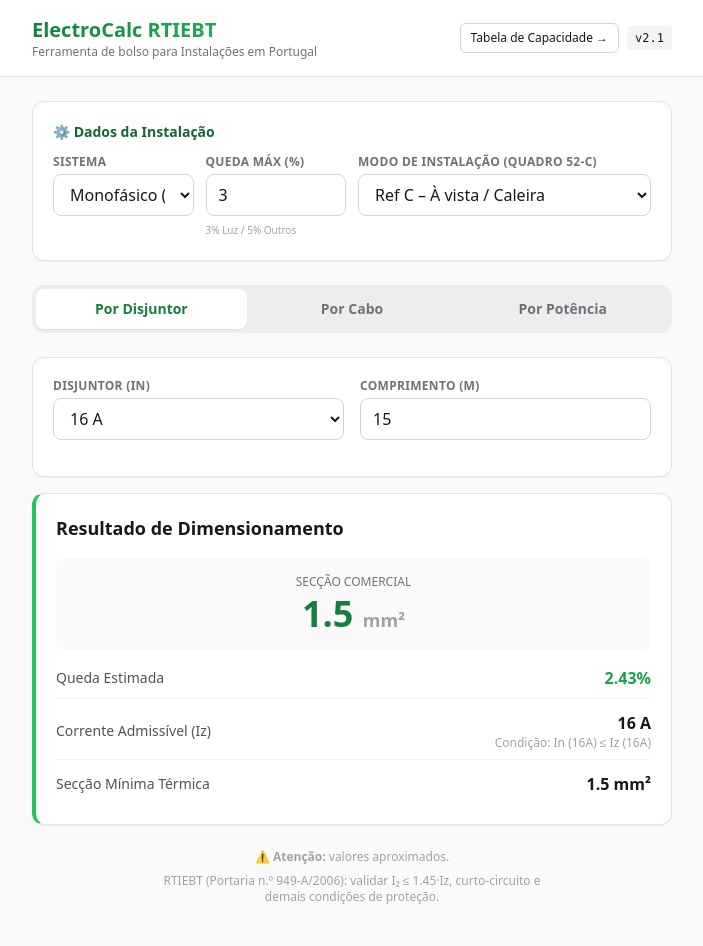
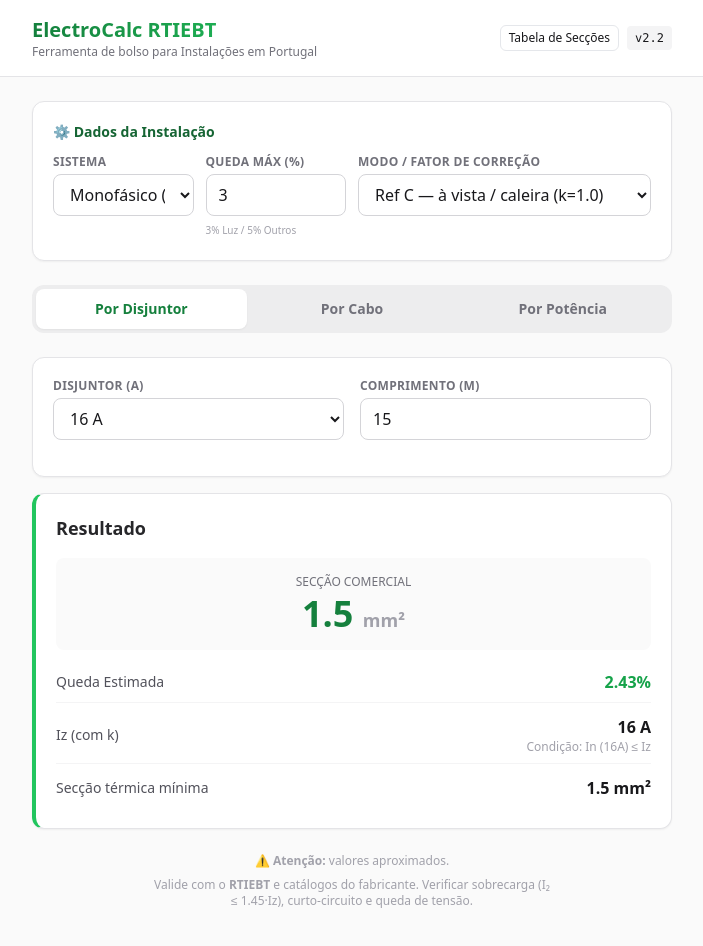
Before and after one commit to Avjdavid/electrocalc-rtiebt, a React (Vite) app: page / in a window 1280 px wide. Shown: the top 946 px of the page, without its empty margins (288-991 px from the left). Built offline with nearby package versions, Linux system fonts and the light colour scheme.

Commit message:
feat: alinhar app com tabela oficial (Iz+brk) e teto de disjuntor por secção

```diff
--- a/src/App.tsx
+++ b/src/App.tsx
@@ -2,94 +2,86 @@ import React, { useMemo, useState } from "react";
 import { Link } from "react-router-dom";
 
 /**
- * ElectroCalc RTIEBT v2.1 (PT-PT Edition)
- * - Terminologia PT-PT
- * - Fatores de correção por método (A/B/C) e agrupamento
- * - Verificação de queda (3%/5%)
+ * ElectroCalc RTIEBT — v2.2 (PT-PT)
+ * - Tabela base alinhada com a página /tabela (cobre 70°C)
+ * - Disjuntores padrão expandidos até 200 A
+ * - Em “Por Cabo”, o disjuntor máximo fica limitado ao sugerido da tabela
  */
 
 type PhaseMode = "1F" | "3F";
-
 const V_BY_MODE: Record<PhaseMode, number> = { "1F": 230, "3F": 400 };
 
-// Resistividade do cobre (Ω·mm²/m)
+// Resistividade prática do cobre (Ω·mm²/m)
 const RHO_CU = 0.0175;
 
-/** Tabela base (PVC 70°C) – valores aproximados */
-const CABLE_TABLE = [
-  { s: 1.5,  I: 16  },
-  { s: 2.5,  I: 21  },
-  { s: 4,    I: 28  },
-  { s: 6,    I: 36  },
-  { s: 10,   I: 50  },
-  { s: 16,   I: 68  },
-  { s: 25,   I: 89  },
-  { s: 35,   I: 110 },
-  { s: 50,   I: 140 },
-  { s: 70,   I: 175 },
-  { s: 95,   I: 210 },
-  { s: 120,  I: 245 },
+// === TABELA BASE (mesmos valores da página /tabela) ===
+const CABLE_TABLE: { s: number; I: number; brk: number }[] = [
+  { s: 1.5,   I: 16,  brk: 16  },
+  { s: 2.5,   I: 21,  brk: 20  },
+  { s: 4,     I: 28,  brk: 25  },
+  { s: 6,     I: 36,  brk: 32  },
+  { s: 10,    I: 50,  brk: 50  },
+  { s: 16,    I: 68,  brk: 63  },
+  { s: 25,    I: 89,  brk: 80  },
+  { s: 35,    I: 110, brk: 100 },
+  { s: 50,    I: 140, brk: 125 },
+  { s: 70,    I: 175, brk: 160 },
+  { s: 95,    I: 210, brk: 200 },
+  { s: 120,   I: 245, brk: 200 },
 ];
 
+// Disjuntores comerciais disponíveis
 const BREAKERS = [6, 10, 16, 20, 25, 32, 40, 50, 63, 80, 100, 125, 160, 200];
 
-// ---------- Utils ----------
-function round(x: number, p = 1) {
-  const f = Math.pow(10, p);
-  return Math.round(x * f) / f;
-}
-
-/** Escolhe secção tal que Iz*k_corr >= In */
-function pickCableByCurrent(I_target: number, k_corr: number) {
-  const I_norm = I_target / k_corr;
-  return CABLE_TABLE.find(r => r.I >= I_norm) ?? CABLE_TABLE[CABLE_TABLE.length - 1];
-}
+// ===== Utilitários =====
+function round(x: number, p = 1) { const f = 10 ** p; return Math.round(x * f) / f; }
 
 function pickBreakerByCurrent(I: number) {
   for (const b of BREAKERS) if (b >= I) return b;
   return BREAKERS[BREAKERS.length - 1];
 }
 
-/** Queda de tensão em % */
-function voltageDropPercent({ mode, I, L, S, V }: { mode: PhaseMode; I: number; L: number; S: number; V: number; }) {
-  const R_per_m = RHO_CU / S;
+/** Escolhe secção cuja Iz*k >= In (critério térmico) */
+function pickCableByCurrent(In: number, k: number) {
+  const need = In / k;
+  return CABLE_TABLE.find(r => r.I >= need) ?? CABLE_TABLE[CABLE_TABLE.length - 1];
+}
+
+/** Queda de tensão (%) */
+function voltageDropPercent(mode: PhaseMode, I: number, L: number, S: number, V: number) {
+  const Rm = RHO_CU / S;
   const k = mode === "1F" ? 2 : Math.sqrt(3);
-  const dV = k * I * L * R_per_m;
+  const dV = k * I * L * Rm;
   return (dV / V) * 100;
 }
 
-/** Sobe secção até cumprir a queda */
-function autoCableForDrop({ mode, I, L, V, limitPct, baseS }:
-  { mode: PhaseMode; I: number; L: number; V: number; limitPct: number; baseS: number }) {
+/** Sobe secção até cumprir queda de tensão */
+function autoCableForDrop(mode: PhaseMode, I: number, L: number, V: number, limitPct: number, baseS: number) {
   const start = CABLE_TABLE.findIndex(c => c.s === baseS);
   const space = start >= 0 ? CABLE_TABLE.slice(start) : CABLE_TABLE;
-  for (const r of space) {
-    const drop = voltageDropPercent({ mode, I, L, S: r.s, V });
-    if (drop <= limitPct) return { s: r.s, drop };
+  for (const row of space) {
+    const drop = voltageDropPercent(mode, I, L, row.s, V);
+    if (drop <= limitPct) return { s: row.s, drop };
   }
   const last = CABLE_TABLE[CABLE_TABLE.length - 1];
-  return { s: last.s, drop: voltageDropPercent({ mode, I, L, S: last.s, V }) };
+  return { s: last.s, drop: voltageDropPercent(mode, I, L, last.s, V) };
 }
 
-// ---------- UI ----------
+// ===== UI pequenos =====
 const Card = ({ children, className = "" }: { children: React.ReactNode; className?: string }) =>
   <div className={`bg-white rounded-xl border border-zinc-200 shadow-sm p-5 ${className}`}>{children}</div>;
 
 const Label = ({ children }: { children: React.ReactNode }) =>
   <label className="block text-xs font-semibold text-zinc-500 uppercase tracking-wide mb-1">{children}</label>;
 
-const Input = (props: React.InputHTMLAttributes<HTMLInputElement>) =>
-  <input {...props} className="w-full rounded-lg border border-zinc-300 px-3 py-2 text-zinc-900 focus:ring-2 focus:ring-blue-500 focus:border-blue-500 outline-none transition-all" />;
+const Input = (p: React.InputHTMLAttributes<HTMLInputElement>) =>
+  <input {...p} className="w-full rounded-lg border border-zinc-300 px-3 py-2 text-zinc-900 focus:ring-2 focus:ring-blue-500 focus:border-blue-500 outline-none transition-all" />;
 
-const Select = (props: React.SelectHTMLAttributes<HTMLSelectElement>) =>
-  <select {...props} className="w-full rounded-lg border border-zinc-300 px-3 py-2 text-zinc-900 focus:ring-2 focus:ring-blue-500 focus:border-blue-500 outline-none bg-white transition-all" />;
+const Select = (p: React.SelectHTMLAttributes<HTMLSelectElement>) =>
+  <select {...p} className="w-full rounded-lg border border-zinc-300 px-3 py-2 text-zinc-900 focus:ring-2 focus:ring-blue-500 focus:border-blue-500 outline-none bg-white transition-all" />;
 
-const ResultRow = ({ label, value, sub, status }:
-  { label: string; value: React.ReactNode; sub?: string; status?: "ok" | "warn" | "error" }) => {
-  const color =
-    status === "ok" ? "text-green-600" :
-    status === "warn" ? "text-amber-600" :
-    status === "error" ? "text-red-600" : "text-zinc-900";
+const ResultRow = ({ label, value, sub, status }: { label: string; value: React.ReactNode; sub?: string; status?: "ok" | "warn" | "error" }) => {
+  const color = status === "ok" ? "text-green-600" : status === "warn" ? "text-amber-600" : status === "error" ? "text-red-600" : "text-zinc-900";
   return (
     <div className="flex justify-between items-center py-2 border-b border-zinc-100 last:border-0">
       <span className="text-zinc-600 text-sm">{label}</span>
@@ -101,84 +93,102 @@ const ResultRow = ({ label, value, sub, status }:
   );
 };
 
-// ---------- App ----------
+// ===== APP =====
 export default function App() {
   const [activeTab, setActiveTab] = useState<"breaker" | "cable" | "power">("breaker");
 
-  // Config
+  // Globais
   const [mode, setMode] = useState<PhaseMode>("1F");
   const [dropLimit, setDropLimit] = useState<number>(3);
   const [kCorr, setKCorr] = useState<number>(1.0);
-
   const V = V_BY_MODE[mode];
 
-  // Estados por aba
+  // Por disjuntor
   const [brk, setBrk] = useState<number>(16);
   const [lenA, setLenA] = useState<number>(15);
 
+  // Por cabo
   const [cableS, setCableS] = useState<number>(2.5);
   const [lenB, setLenB] = useState<number>(15);
 
+  // Por potência
   const [powerW, setPowerW] = useState<number>(3680);
   const [cosPhi, setCosPhi] = useState<number>(1.0);
   const [lenC, setLenC] = useState<number>(15);
 
-  // ---- Cálculos ----
+  // ===== Cálculos =====
+
+  // Por disjuntor
   const resByBreaker = useMemo(() => {
-    const base = pickCableByCurrent(brk, kCorr);
-    const Iz_real = base.I * kCorr;
-
-    const best = autoCableForDrop({ mode, I: brk, L: lenA, V, limitPct: dropLimit, baseS: base.s });
+    const base = pickCableByCurrent(brk, kCorr);          // térmico
+    const best = autoCableForDrop(mode, brk, lenA, V, dropLimit, base.s); // queda
     const finalS = Math.max(base.s, best.s);
-    const finalDrop = voltageDropPercent({ mode, I: brk, L: lenA, S: finalS, V });
+    const Iz_real = (CABLE_TABLE.find(r => r.s === base.s)!.I) * kCorr;
+    const finalDrop = voltageDropPercent(mode, brk, lenA, finalS, V);
 
     return {
       baseS: base.s,
       finalS,
       finalDrop: round(finalDrop, 2),
       isUpsized: finalS > base.s,
-      Iz_real: round(Iz_real, 1)
+      Iz_real: round(Iz_real, 1),
     };
   }, [brk, lenA, mode, V, dropLimit, kCorr]);
 
+  // Por cabo (com teto do disjuntor sugerido)
   const resByCable = useMemo(() => {
     const row = CABLE_TABLE.find(r => r.s === cableS) ?? CABLE_TABLE[0];
-    const Iz_corr = row.I * kCorr;
+    const Iz_corrected = row.I * kCorr;
 
-    const k_geo = mode === "1F" ? 2 : Math.sqrt(3);
-    const R_per_m = RHO_CU / cableS;
-    const I_max_drop = (dropLimit * V) / (100 * k_geo * lenB * R_per_m);
+    // Limite por queda
+    const kGeo = mode === "1F" ? 2 : Math.sqrt(3);
+    const Rm = RHO_CU / cableS;
+    const I_max_drop = (dropLimit * V) / (100 * kGeo * lenB * Rm);
 
-    const I_limit = Math.min(Iz_corr, I_max_drop);
-    const limitReason = I_limit === Iz_corr ? "Ampacidade (Iz)" : "Queda de Tensão";
+    // Corrente limite do circuito
+    const I_limit = Math.min(Iz_corrected, I_max_drop);
 
-    const possible = BREAKERS.filter(b => b <= I_limit);
-    const safeBreaker = possible.length ? possible[possible.length - 1] : 0;
+    // Disjuntor dado pela corrente
+    let candidate = 0;
+    for (const b of BREAKERS) if (b <= I_limit) candidate = b;
 
-    const P = mode === "1F" ? V * safeBreaker : Math.sqrt(3) * 400 * safeBreaker;
+    // Teto: disjuntor sugerido da tabela para a secção escolhida
+    const safeBreaker = Math.min(candidate, row.brk);
+
+    const powerMax = mode === "1F"
+      ? Math.floor(V * safeBreaker)
+      : Math.floor(Math.sqrt(3) * 400 * safeBreaker);
+
+    const dropAtBreaker = safeBreaker > 0
+      ? round(voltageDropPercent(mode, safeBreaker, lenB, cableS, V), 2)
+      : round(voltageDropPercent(mode, I_limit, lenB, cableS, V), 2);
+
+    const limitReason =
+      I_limit === Iz_corrected ? "Ampacidade (Iz*k)" :
+      I_limit === I_max_drop ? "Queda de Tensão" : "Limite combinado";
 
     return {
-      Iz_corrected: round(Iz_corr),
+      Iz_corrected: round(Iz_corrected),
       I_max_drop: round(I_max_drop),
       I_limit: round(I_limit),
       limitReason,
       safeBreaker,
-      powerMax: Math.floor(P),
-      dropAtBreaker: round(voltageDropPercent({ mode, I: safeBreaker, L: lenB, S: cableS, V }), 2)
+      powerMax,
+      dropAtBreaker,
+      brkSuggested: row.brk,
     };
   }, [cableS, lenB, mode, V, dropLimit, kCorr]);
 
+  // Por potência
   const resByPower = useMemo(() => {
     const denom = mode === "1F" ? (V * cosPhi) : (Math.sqrt(3) * 400 * cosPhi);
     const I_calc = powerW / denom;
-
     const suggestedBreaker = pickBreakerByCurrent(I_calc);
 
     const base = pickCableByCurrent(suggestedBreaker, kCorr);
-    const best = autoCableForDrop({ mode, I: suggestedBreaker, L: lenC, V, limitPct: dropLimit, baseS: base.s });
-
+    const best = autoCableForDrop(mode, suggestedBreaker, lenC, V, dropLimit, base.s);
     const finalS = Math.max(base.s, best.s);
-    const finalDrop = voltageDropPercent({ mode, I: suggestedBreaker, L: lenC, S: finalS, V });
+    const finalDrop = voltageDropPercent(mode, suggestedBreaker, lenC, finalS, V);
 
     return {
       I_calc: round(I_calc, 1),
@@ -189,11 +199,11 @@ export default function App() {
     };
   }, [powerW, cosPhi, lenC, mode, V, dropLimit, kCorr]);
 
-  // ---- Render ----
+  // ===== Render =====
   return (
     <div className="min-h-screen bg-zinc-50 text-zinc-900 pb-10 font-sans">
       <header className="bg-white border-b border-zinc-200 sticky top-0 z-10">
-        <div className="max-w-2xl mx-auto px-4 py-4 flex items-center justify-between gap-3">
+        <div className="max-w-2xl mx-auto px-4 py-4 flex items-center justify-between">
           <div>
             <h1 className="text-xl font-bold bg-gradient-to-r from-green-700 to-green-500 bg-clip-text text-transparent">
               ElectroCalc RTIEBT
@@ -201,19 +211,16 @@ export default function App() {
             <p className="text-xs text-zinc-500">Ferramenta de bolso para Instalações em Portugal</p>
           </div>
           <div className="flex items-center gap-2">
-            <Link
-              to="/tabela"
-              className="text-xs rounded-md border border-zinc-300 px-2.5 py-1.5 hover:bg-zinc-100"
-            >
-              Tabela de Capacidade →
+            <Link to="/tabela" className="text-xs rounded-md border px-2 py-1 hover:bg-zinc-100">
+              Tabela de Secções
             </Link>
-            <span className="text-xs font-mono bg-zinc-100 px-2 py-1 rounded">v2.1</span>
+            <span className="text-xs font-mono bg-zinc-100 px-2 py-1 rounded">v2.2</span>
           </div>
         </div>
       </header>
 
       <main className="max-w-2xl mx-auto px-4 py-6 space-y-6">
-        {/* Configurações */}
+        {/* Configurações globais */}
         <Card className="bg-green-50/50 border-green-100">
           <h2 className="text-sm font-bold text-green-800 mb-3">⚙️ Dados da Instalação</h2>
           <div className="grid grid-cols-2 sm:grid-cols-4 gap-3">
@@ -230,13 +237,12 @@ export default function App() {
               <span className="text-[10px] text-zinc-400">3% Luz / 5% Outros</span>
             </div>
             <div className="col-span-2">
-              <Label>Modo de Instalação (Quadro 52-C)</Label>
+              <Label>Modo / Fator de Correção</Label>
               <Select value={kCorr} onChange={e => setKCorr(Number(e.target.value))}>
-                <option value="1.0">Ref C – À vista / Caleira</option>
-                <option value="0.8">Ref B – Embutido em alvenaria</option>
-                <option value="0.7">Ref A – Em isolamento</option>
-                <option value="0.7">Fator 0.7 (Agrupamento 3+)</option>
-                <option value="0.5">Fator 0.5 (Agrupamento denso)</option>
+                <option value="1.0">Ref C — à vista / caleira (k=1.0)</option>
+                <option value="0.8">Ref B — embutido (k≈0.8)</option>
+                <option value="0.7">Ref A — isolamento / agrup. (k≈0.7)</option>
+                <option value="0.5">Agrupamento denso (k≈0.5)</option>
               </Select>
             </div>
           </div>
@@ -252,20 +258,18 @@ export default function App() {
                 activeTab === tab ? "bg-white text-green-700 shadow-sm" : "text-zinc-500 hover:text-zinc-700 hover:bg-zinc-200"
               }`}
             >
-              {tab === "breaker" && "Por Disjuntor"}
-              {tab === "cable" && "Por Cabo"}
-              {tab === "power" && "Por Potência"}
+              {tab === "breaker" ? "Por Disjuntor" : tab === "cable" ? "Por Cabo" : "Por Potência"}
             </button>
           ))}
         </div>
 
-        {/* Por Disjuntor */}
+        {/* Conteúdo — Por Disjuntor */}
         {activeTab === "breaker" && (
           <div className="space-y-4">
             <Card>
               <div className="grid grid-cols-2 gap-4 mb-4">
                 <div>
-                  <Label>Disjuntor (In)</Label>
+                  <Label>Disjuntor (A)</Label>
                   <Select value={brk} onChange={e => setBrk(Number(e.target.value))}>
                     {BREAKERS.map(b => <option key={b} value={b}>{b} A</option>)}
                   </Select>
@@ -278,28 +282,23 @@ export default function App() {
             </Card>
 
             <Card className="border-l-4 border-l-green-500">
-              <h3 className="text-lg font-bold mb-4">Resultado de Dimensionamento</h3>
+              <h3 className="text-lg font-bold text-zinc-800 mb-4">Resultado</h3>
               <div className="p-4 bg-zinc-50 rounded-lg text-center">
                 <span className="block text-zinc-500 text-xs uppercase mb-1">Secção Comercial</span>
                 <span className="block text-4xl font-black text-green-700">
                   {resByBreaker.finalS} <span className="text-lg text-zinc-400">mm²</span>
                 </span>
-                {resByBreaker.isUpsized && (
-                  <span className="inline-block mt-2 px-2 py-0.5 bg-amber-100 text-amber-700 text-xs rounded-full font-medium">
-                    Aumentado por Queda de Tensão
-                  </span>
-                )}
               </div>
-              <div className="mt-2 space-y-1">
+              <div className="mt-3 space-y-1">
                 <ResultRow label="Queda Estimada" value={`${resByBreaker.finalDrop}%`} status={resByBreaker.finalDrop > dropLimit ? "error" : "ok"} />
-                <ResultRow label="Corrente Admissível (Iz)" value={`${resByBreaker.Iz_real} A`} sub={`Condição: In (${brk}A) ≤ Iz (${resByBreaker.Iz_real}A)`} />
-                <ResultRow label="Secção Mínima Térmica" value={`${resByBreaker.baseS} mm²`} />
+                <ResultRow label="Iz (com k)" value={`${resByBreaker.Iz_real} A`} sub={`Condição: In (${brk}A) ≤ Iz`} />
+                <ResultRow label="Secção térmica mínima" value={`${resByBreaker.baseS} mm²`} />
               </div>
             </Card>
           </div>
         )}
 
-        {/* Por Cabo */}
+        {/* Conteúdo — Por Cabo */}
         {activeTab === "cable" && (
           <div className="space-y-4">
             <Card>
@@ -318,27 +317,34 @@ export default function App() {
             </Card>
 
             <Card className={resByCable.safeBreaker > 0 ? "border-l-4 border-l-green-500" : "border-l-4 border-l-red-500"}>
-              <h3 className="text-lg font-bold mb-4">Diagnóstico do Circuito</h3>
+              <h3 className="text-lg font-bold text-zinc-800 mb-4">Diagnóstico</h3>
+
               <div className="grid grid-cols-2 gap-4 mb-4">
                 <div className="p-3 bg-zinc-50 rounded-lg">
-                  <span className="text-xs text-zinc-500 block">Limite do Cabo</span>
-                  <span className="text-xl font-bold">{resByCable.I_limit} A</span>
-                  <span className="text-[10px] text-red-500 block mt-1 truncate">{resByCable.limitReason}</span>
+                  <span className="text-xs text-zinc-500 block">Limite de Corrente</span>
+                  <span className="text-xl font-bold text-zinc-800">{resByCable.I_limit} A</span>
+                  <span className="text-[10px] text-zinc-500 block mt-1">{resByCable.limitReason}</span>
                 </div>
                 <div className="p-3 bg-green-50 rounded-lg">
                   <span className="text-xs text-green-700 block">Disjuntor Máx.</span>
-                  <span className="text-xl font-bold text-green-800">{resByCable.safeBreaker > 0 ? `${resByCable.safeBreaker} A` : "Nenhum"}</span>
+                  <span className="text-xl font-bold text-green-800">
+                    {resByCable.safeBreaker > 0 ? `${resByCable.safeBreaker} A` : "—"}
+                  </span>
+                  <span className="text-[10px] text-green-700 block mt-1">
+                    Teto da secção: {resByCable.brkSuggested} A
+                  </span>
                 </div>
               </div>
-              <div className="mt-2 space-y-1">
-                <ResultRow label="Queda no limite" value={`${resByCable.dropAtBreaker}%`} status={resByCable.dropAtBreaker > dropLimit ? "error" : "ok"} />
-                <ResultRow label="Potência Disponível" value={`${resByCable.powerMax} W`} />
+
+              <div className="space-y-1">
+                <ResultRow label="Queda com disjuntor" value={`${resByCable.dropAtBreaker}%`} status={resByCable.dropAtBreaker > dropLimit ? "error" : "ok"} />
+                <ResultRow label="Potência disponível" value={`${resByCable.powerMax.toLocaleString("pt-PT")} W`} />
               </div>
             </Card>
           </div>
         )}
 
-        {/* Por Potência */}
+        {/* Conteúdo — Por Potência */}
         {activeTab === "power" && (
           <div className="space-y-4">
             <Card>
@@ -368,7 +374,7 @@ export default function App() {
             </Card>
 
             <Card className="border-l-4 border-l-purple-500">
-              <h3 className="text-lg font-bold mb-4">Sugestão de Projeto</h3>
+              <h3 className="text-lg font-bold text-zinc-800 mb-4">Sugestão</h3>
               <div className="flex items-center justify-between bg-purple-50 p-4 rounded-lg mb-4">
                 <div>
                   <div className="text-xs text-purple-700 uppercase font-semibold">Secção</div>
@@ -379,9 +385,10 @@ export default function App() {
                   <div className="text-2xl font-bold text-purple-900">{resByPower.suggestedBreaker} A</div>
                 </div>
               </div>
+
               <div className="space-y-1">
-                <ResultRow label="Corrente de Serviço (Ib)" value={`${resByPower.I_calc} A`} />
-                <ResultRow label="Queda Estimada" value={`${resByPower.finalDrop}%`} status={resByPower.finalDrop > dropLimit ? "warn" : "ok"} />
+                <ResultRow label="Ib (estimada)" value={`${resByPower.I_calc} A`} />
+                <ResultRow label="Queda estimada" value={`${resByPower.finalDrop}%`} status={resByPower.finalDrop > dropLimit ? "warn" : "ok"} />
               </div>
             </Card>
           </div>
@@ -389,8 +396,8 @@ export default function App() {
       </main>
 
       <footer className="text-center text-xs text-zinc-400 max-w-md mx-auto px-6 pb-6">
-        <p className="mb-2">⚠️ <strong>Atenção:</strong> valores aproximados.</p>
-        <p>RTIEBT (Portaria n.º 949-A/2006): validar I₂ ≤ 1.45·Iz, curto-circuito e demais condições de proteção.</p>
+        <p className="mb-2">⚠️ <strong>Atenção:</strong> valores aproximados. </p>
+        <p>Valide com o <strong>RTIEBT</strong> e catálogos do fabricante. Verificar sobrecarga (I₂ ≤ 1.45·Iz), curto-circuito e queda de tensão.</p>
       </footer>
     </div>
   );
```
